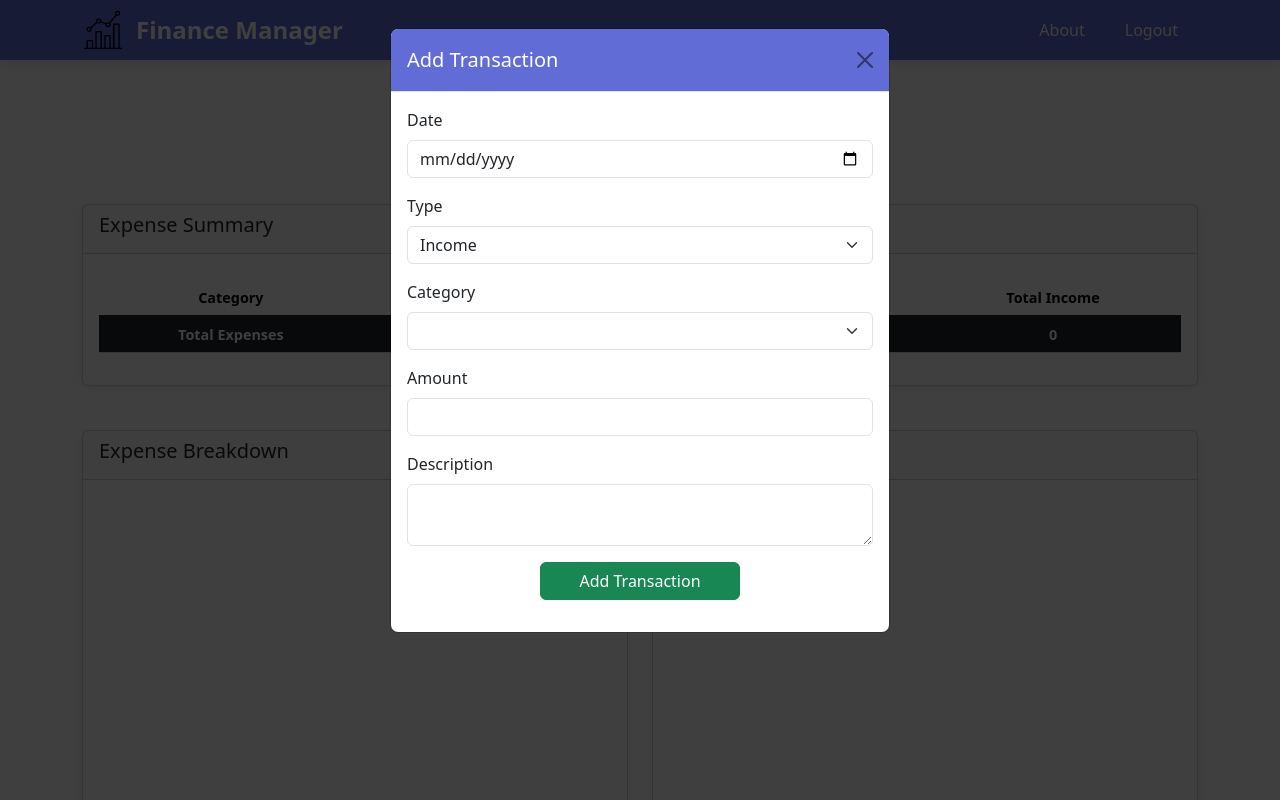
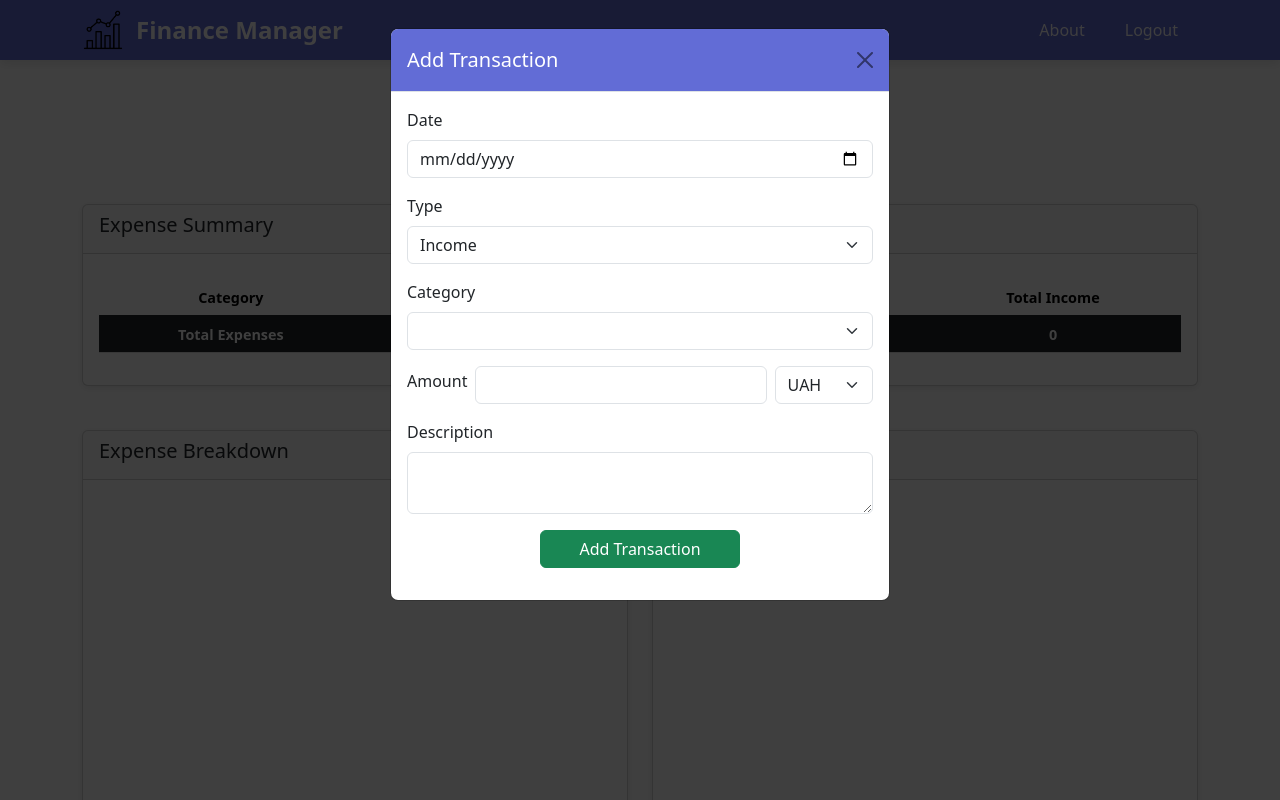
Before and after one commit to Vildga/financeManager, a Django app: page /table/1/ in a window 1280 px wide, after a click on "Add Transaction". Run offline with Django 5.2, Linux system fonts and the light colour scheme; a user stored in the database is signed in; tables that the repository leaves empty hold one stand-in row (values such as "Sample post"); lists and menus that the app fills with data are empty.

Commit message:
added a transaction in a currency

```diff
--- a/fmApp/models.py
+++ b/fmApp/models.py
@@ -38,14 +38,24 @@ class Table(models.Model):
 
 
 class Transaction(models.Model):
+
+    class CurrencyChoices(models.TextChoices):
+            UAH = 'UAH', 'Гривня'
+            USD = 'USD', 'Долар'
+            EUR = 'EUR', 'Євро'
+
     category = models.ManyToManyField(Category, related_name="transactions")
     date = models.DateField()
     amount = models.DecimalField(max_digits=10, decimal_places=2)
     description = models.TextField(blank=True, null=True)
     table = models.ForeignKey(Table, on_delete=models.CASCADE)
+    currency = models.CharField(max_length=3, choices=CurrencyChoices.choices, default='UAH')
+    amount_in_uah = models.DecimalField(max_digits=10, decimal_places=2, null=True, blank=True)
+    exchange_rate = models.DecimalField(max_digits=10, decimal_places=4, null=True, blank=True)
+
 
     class Meta:
         ordering = ['-date']
 
     def __str__(self):
-        return f"{self.category.type} - {self.amount} on {self.date}"
+        return f"{self.amount} {self.currency} ({self.amount_in_uah} UAH) on {self.date}"
--- a/fmApp/templates/modals/add_transaction_modal.html
+++ b/fmApp/templates/modals/add_transaction_modal.html
@@ -27,10 +27,18 @@
                                     {% endfor %}
                                 </select>
                             </div>
-                            <div class="mb-3">
-                                <label for="transaction-amount" class="form-label">Amount</label>
-                                <input type="number" class="form-control" id="transaction-amount" name="amount" step="0.01" required>
+
+                            <div class="mb-3 d-flex align-items-center">
+                                <label for="transaction-amount" class="form-label me-2">Amount</label>
+                                <input type="number" class="form-control me-2" id="transaction-amount" name="amount" step="0.01" required style="width: 300px;">
+
+                                <select name="currency" class="form-select ms-auto" style="width: 100px;">
+                                    {% for currency_code, currency_name in currency_choices %}
+                                        <option value="{{ currency_code }}">{{ currency_code }}</option>
+                                    {% endfor %}
+                                </select>
                             </div>
+
                             <div class="mb-3">
                                 <label for="transaction-description" class="form-label">Description</label>
                                 <textarea class="form-control" id="transaction-description" name="description" maxlength="30"></textarea>
--- a/fmApp/templates/modals/edit_transaction_modal.html
+++ b/fmApp/templates/modals/edit_transaction_modal.html
@@ -33,9 +33,19 @@
                         </select>
                     </div>
 
-                    <div class="mb-3">
-                        <label for="transactionAmount" class="form-label">Amount</label>
-                        <input type="number" step="0.01" class="form-control" id="transactionAmount" name="amount" required>
+                    <div class="mb-3 d-flex align-items-center">
+                        <label for="transactionAmount" class="form-label me-2">Amount</label>
+                        <input type="number" step="0.01" class="form-control me-2" id="transactionAmount" name="amount" required style="width: 300px;">
+
+                        <select name="currency" id="transactionCurrency" class="form-select ms-auto" style="width: 100px;">
+                            {% if currency_choices %}
+                                {% for currency_code, currency_name in currency_choices %}
+                                    <option value="{{ currency_code }}">{{ currency_code }}</option>
+                                {% endfor %}
+                            {% else %}
+                                <option value="UAH">UAH</option>
+                            {% endif %}
+                        </select>
                     </div>
 
                     <div class="mb-3">
@@ -85,24 +95,34 @@ document.addEventListener('DOMContentLoaded', function () {
     filterCategories();
 });
 
-function populateModal(id, date, type, categoryId, amount, description) {
+function populateModal(id, date, type, categoryId, amount, currency, description) {
+    console.log("populateModal called with:", { id, date, type, categoryId, amount, currency, description });
+
+    if (!currency || currency.trim() === "") {
+        console.warn("Currency is empty! Setting default value: UAH");
+        currency = "UAH";
+    }
+
     document.getElementById('transactionId').value = id;
     document.getElementById('transactionDate').value = date;
     document.getElementById('transactionAmount').value = amount;
     document.getElementById('transactionDescription').value = description;
 
-    // Вибираємо правильний тип (income/expense)
-    const transactionType = document.getElementById('transaction-type');
-    transactionType.value = type;
+    const currencySelect = document.getElementById('transactionCurrency');
+    if (currencySelect) {
+        console.log("Available currencies:", currencySelect.innerHTML);  // 🔹 Додаємо лог
 
-    // Фільтруємо категорії перед вибором
-    filterCategories();
+        for (let option of currencySelect.options) {
+            console.log(`Checking option: ${option.value}`);  // 🔹 Дебаг
+            if (option.value === currency) {
+                option.selected = true;
+                console.log(`Selected currency: ${currency}`);
+                break;
+            }
+        }
+    } else {
+        console.error("Currency select not found!");
+    }
+}
 
-    // Вибираємо потрібну категорію після фільтрації
-    const categorySelect = document.getElementById('transactionCategory');
-    categorySelect.value = categoryId;
-
-    // Тригеримо подію зміни, щоб оновити список категорій
-    transactionType.dispatchEvent(new Event('change'));
-}
 </script>
--- a/fmApp/templates/table_detail.html
+++ b/fmApp/templates/table_detail.html
@@ -273,7 +273,13 @@
                                         <span>{{ category.name }}</span>
                                     {% endfor %}
                                 </td>
-                                <td>{{ transaction.amount }}</td>
+                                <td>
+                                    {% if transaction.currency == "UAH" %}
+                                        {{ transaction.amount }} UAH
+                                    {% else %}
+                                        {{ transaction.amount }} {{ transaction.currency }} ↔ {{ transaction.amount_in_uah }} UAH
+                                    {% endif %}
+                                </td>
                                 <td>{{ transaction.description }}</td>
                                 <td>
                                     <button
@@ -287,6 +293,7 @@
                                             '{{ transaction.type }}',
                                             '{{ transaction.category.first.id }}',
                                             '{{ transaction.amount }}',
+                                            '{{ transaction.currency }}',
                                             '{{ transaction.description }}'
                                         )"
                                     >
@@ -310,6 +317,7 @@
             </div>
         </div>
 
+
     {% include "modals/add_transaction_modal.html" %}
     {% include "modals/edit_transaction_modal.html" %}
     {% include "modals/delete_transaction_modal.html" %}
--- a/fmApp/views.py
+++ b/fmApp/views.py
@@ -20,6 +20,8 @@ from django.db.models import Sum, Case, When, Value, DecimalField, F
 from django.db import transaction
 from django.utils.timezone import now
 from django.db.models.functions import ExtractYear, ExtractMonth
+from fmApp.utils import get_exchange_rate
+from decimal import Decimal
 
 
 MONTH_NAMES = {
@@ -95,7 +97,7 @@ class TableDetailView(IsTableOwnerMixin, DetailView):
         summaries = (
             transactions
             .values("category__name", "category__type")
-            .annotate(total=Sum("amount"))
+            .annotate(total=Sum("amount_in_uah"))
             .order_by("category__name")
         )
 
@@ -135,6 +137,7 @@ class TableDetailView(IsTableOwnerMixin, DetailView):
             "available_months": available_months,
             "available_years": available_years,
             "month_names": MONTH_NAMES,
+            "currency_choices": Transaction.CurrencyChoices.choices,
         })
 
         return context
@@ -149,6 +152,7 @@ class AddTransactionView(IsTableOwnerMixin, View):
         category_ids = request.POST.getlist("category")
         amount = request.POST.get("amount")
         description = request.POST.get("description")
+        currency = request.POST.get("currency", "UAH")
 
         if not category_ids:
             messages.error(request, "You must select at least one category.")
@@ -161,9 +165,21 @@ class AddTransactionView(IsTableOwnerMixin, View):
             return redirect(reverse('table_detail', kwargs={'table_id': table.id}))
 
         with transaction.atomic():
+            exchange_rate = Decimal(get_exchange_rate(currency, transaction_date))
+
+            if exchange_rate is None:
+                messages.error(request, "Failed to retrieve exchange rate. Please try again.")
+                return redirect(reverse('table_detail', kwargs={'table_id': table.id}))
+
+            amount_decimal = Decimal(amount)
+            amount_in_uah = amount_decimal * exchange_rate
+
             new_transaction = Transaction.objects.create(
                 date=transaction_date,
                 amount=amount,
+                amount_in_uah=amount_in_uah,
+                currency=currency,
+                exchange_rate=exchange_rate,
                 description=description,
                 table=table
             )
@@ -189,13 +205,26 @@ class EditTransactionView(LoginRequiredMixin, View):
         transaction = get_object_or_404(Transaction, id=transaction_id, table__user=request.user)
 
         transaction.date = request.POST.get('date')
-        transaction.amount = request.POST.get('amount')
+        new_amount = request.POST.get('amount')
         transaction.description = request.POST.get('description')
+        new_currency = request.POST.get('currency', transaction.currency)
 
         category_id = request.POST.get('category_id')
         category = get_object_or_404(Category, id=category_id)
 
         transaction.category.set([category])
+
+        if new_currency != transaction.currency or new_amount != transaction.amount:
+            exchange_rate = get_exchange_rate(new_currency, transaction.date)
+
+            if exchange_rate is None:
+                exchange_rate = Decimal("1.00")
+
+            transaction.currency = new_currency
+            transaction.amount = new_amount
+            transaction.exchange_rate = exchange_rate
+            transaction.amount_in_uah = Decimal(new_amount) * Decimal(exchange_rate)
+
         transaction.save()
 
         return redirect(reverse('table_detail', kwargs={'table_id': transaction.table.id}))
--- a/requirements.txt
+++ b/requirements.txt
@@ -6,3 +6,6 @@ django-environ~=0.11.2
 djangorestframework~=3.15.2
 django-cors-headers==4.6.0
 djangorestframework-simplejwt==5.3.1
+
+requests~=2.32.3
+social-auth-core~=4.5.4
```
Also changed, not shown: fmApp/utils.py (added, +33 -0 lines). Lines whose indentation alone changed are shown as unchanged.
